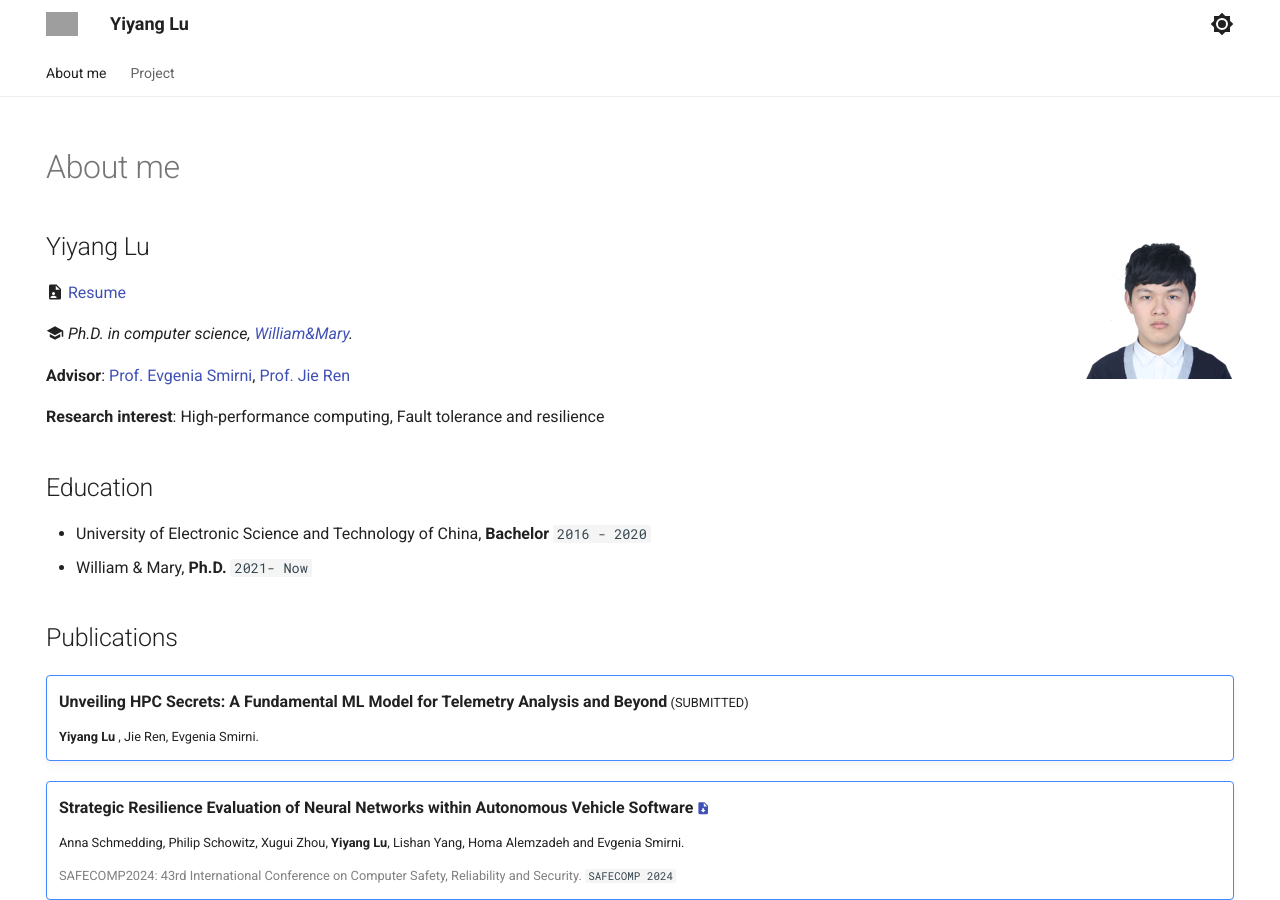
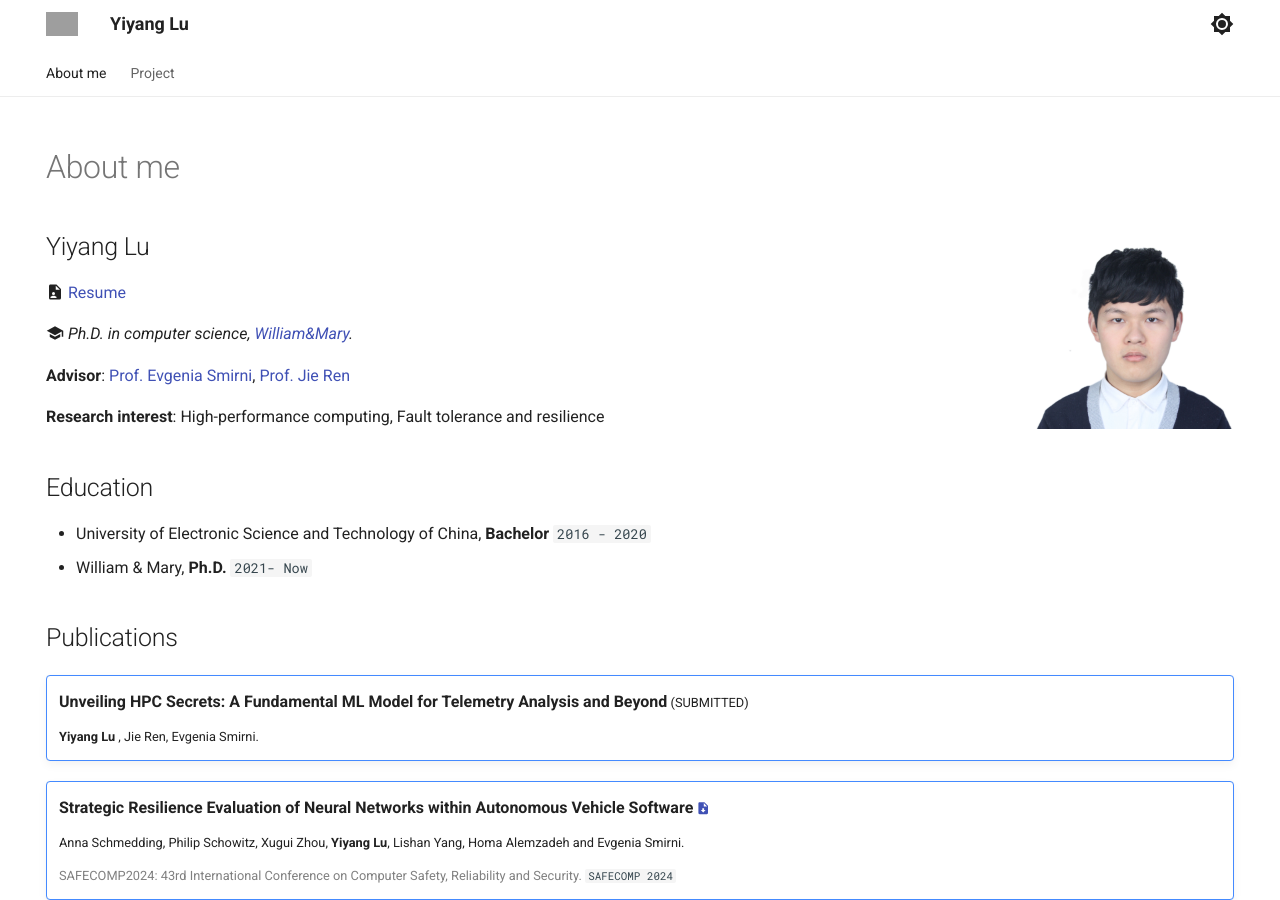
Before and after one commit to YiyangLu/yiyanglu.github.io, an MkDocs documentation site: the page built from docs/index.md, in a window 1280 px wide and 900 px high. Built offline with MkDocs 1.6.1 and Material for MkDocs 9.7.7, drawn with Linux system fonts in a browser that asks for light colours; grey boxes are pictures that could not be loaded.

Commit message:
Update project.md: Adjust portrait size to 200px

```diff
--- a/docs/index.md
+++ b/docs/index.md
@@ -9,7 +9,7 @@ hide:
 
 # About me
 
-![portrait](assets/me.jpg){width="150", align=right}
+![portrait](assets/me.jpg){width="200", align=right}
 ## Yiyang Lu
 <!-- ![portrait](assets/me.jpg){width="200px",align=left }  -->
 <!-- <img width="15%" style="float: right;"  src="assets/me.jpg"/> -->
```
